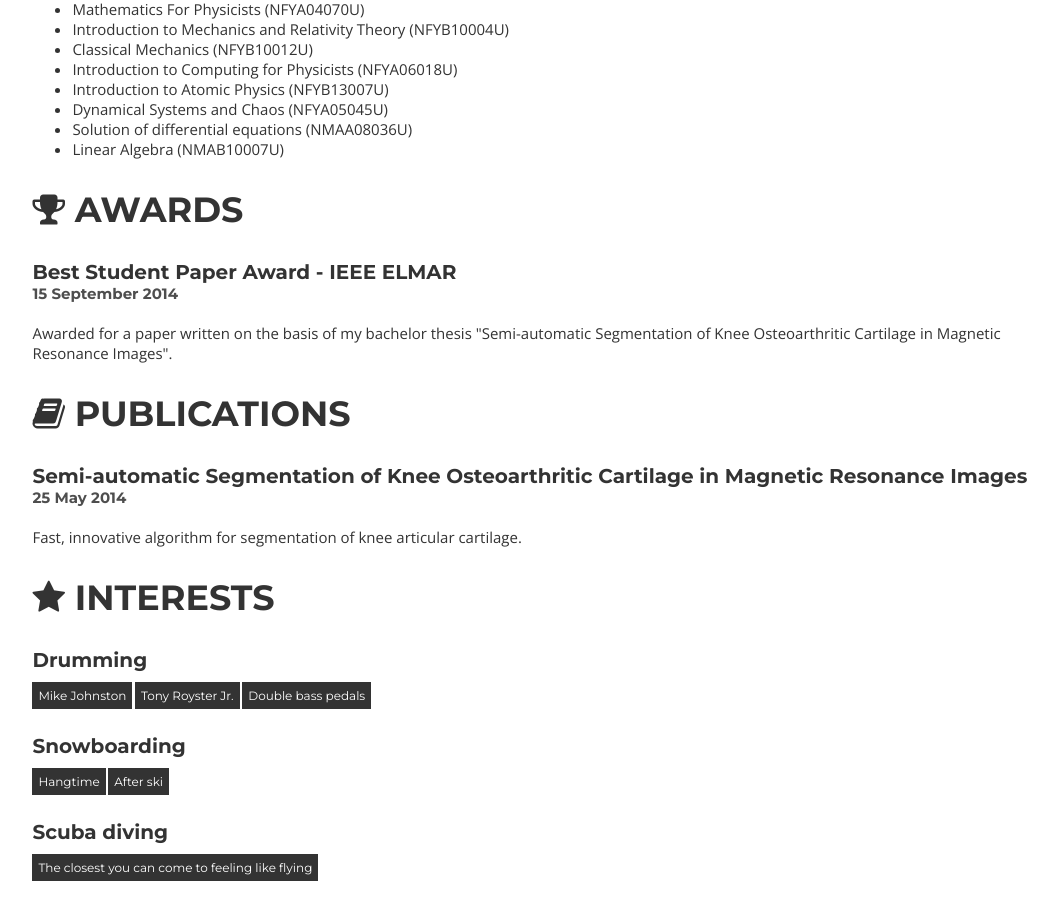
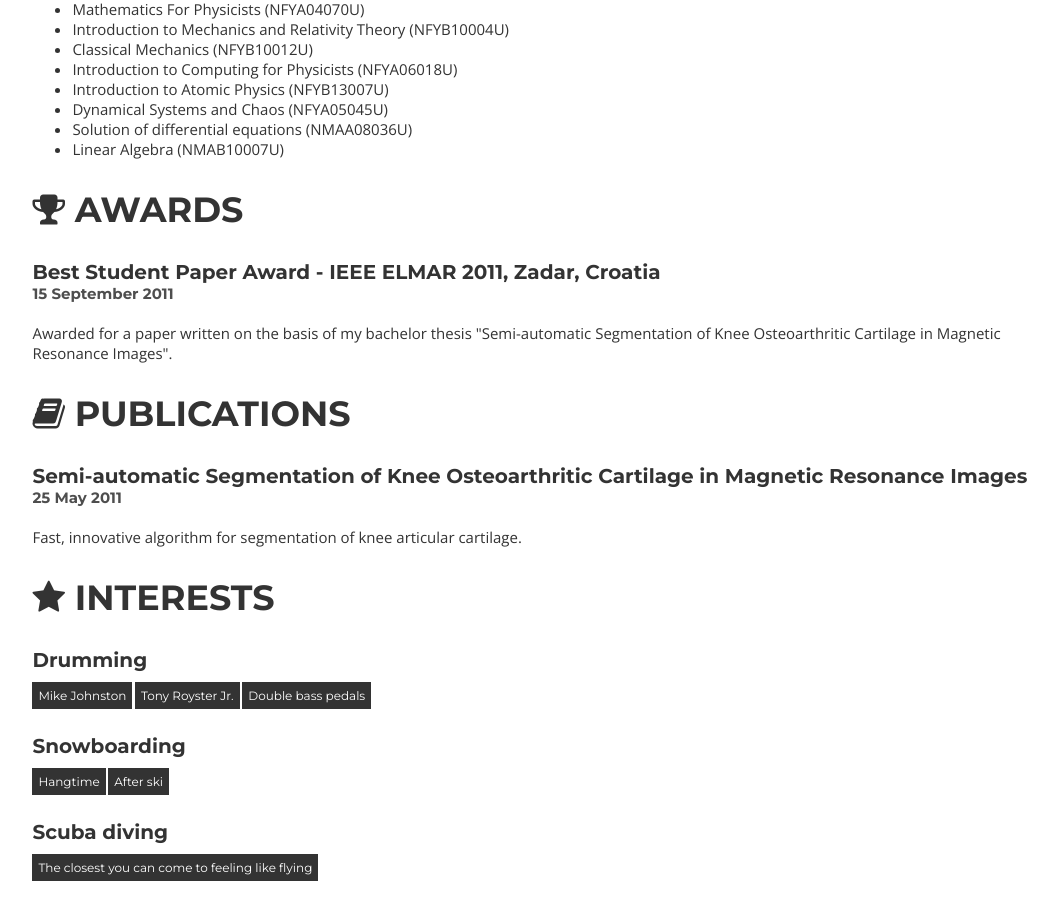
Before and after one commit to jmartens/kaspermarstal.github.io, a Jekyll site: the page resume.html, which Jekyll copies as it is, in a window 1280 px wide and 900 px high, scrolled down 2628 px. Shown: the whole window, without its empty margins (102-1160 px from the left). Built offline with Jekyll 4.4.1, drawn with Linux system fonts in a browser that asks for light colours; nearby versions of some CDN libraries.

Commit message:
Fixed wrong date on resume

```diff
--- a/resume.html
+++ b/resume.html
@@ -271,14 +271,14 @@ I currently hold the position of Scientific Project Officer at Image Analysis Lt
 		</div>
 		<div id= "awards">
 			<h2><i class= "fa fa-trophy left"></i> AWARDS</h2>
-				<h3>Best Student Paper Award - IEEE ELMAR</h3>
-				<h4>15 September 2014</h4>
+				<h3>Best Student Paper Award - IEEE ELMAR 2011, Zadar, Croatia</h3>
+				<h4>15 September 2011</h4>
 				<p>Awarded for a paper written on the basis of my bachelor thesis &quot;Semi-automatic Segmentation of Knee Osteoarthritic Cartilage in Magnetic Resonance Images&quot;.</p>
 		</div>
 		<div id= "publications">
 			<h2><i class= "fa fa-book left"></i> PUBLICATIONS</h2>
 				<h3>Semi-automatic Segmentation of Knee Osteoarthritic Cartilage in Magnetic Resonance Images</h3>
-				<h4>25 May 2014</h4>
+				<h4>25 May 2011</h4>
 				<p>Fast, innovative algorithm for segmentation of knee articular cartilage.<br><a href= "" target= "_blank"></a></p>
 		</div>
 		<div id= "interests">
--- a/resume.json
+++ b/resume.json
@@ -109,8 +109,8 @@
   "awards": [
     {
       "title": "Best Student Paper Award",
-      "date": "2014-09-15",
-      "awarder": "IEEE ELMAR",
+      "date": "2011-09-15",
+      "awarder": "IEEE ELMAR 2011, Zadar, Croatia",
       "summary": "Awarded for a paper written on the basis of my bachelor thesis \"Semi-automatic Segmentation of Knee Osteoarthritic Cartilage in Magnetic Resonance Images\"."
     }
   ],
@@ -118,7 +118,7 @@
     {
       "name": "Semi-automatic Segmentation of Knee Osteoarthritic Cartilage in Magnetic Resonance Images",
       "publisher": "IEEE",
-      "releaseDate": "2014-05-25",
+      "releaseDate": "2011-05-25",
       "website": "",
       "summary": "Fast, innovative algorithm for segmentation of knee articular cartilage."
     }
```
Also changed, not shown: 1 other file.
